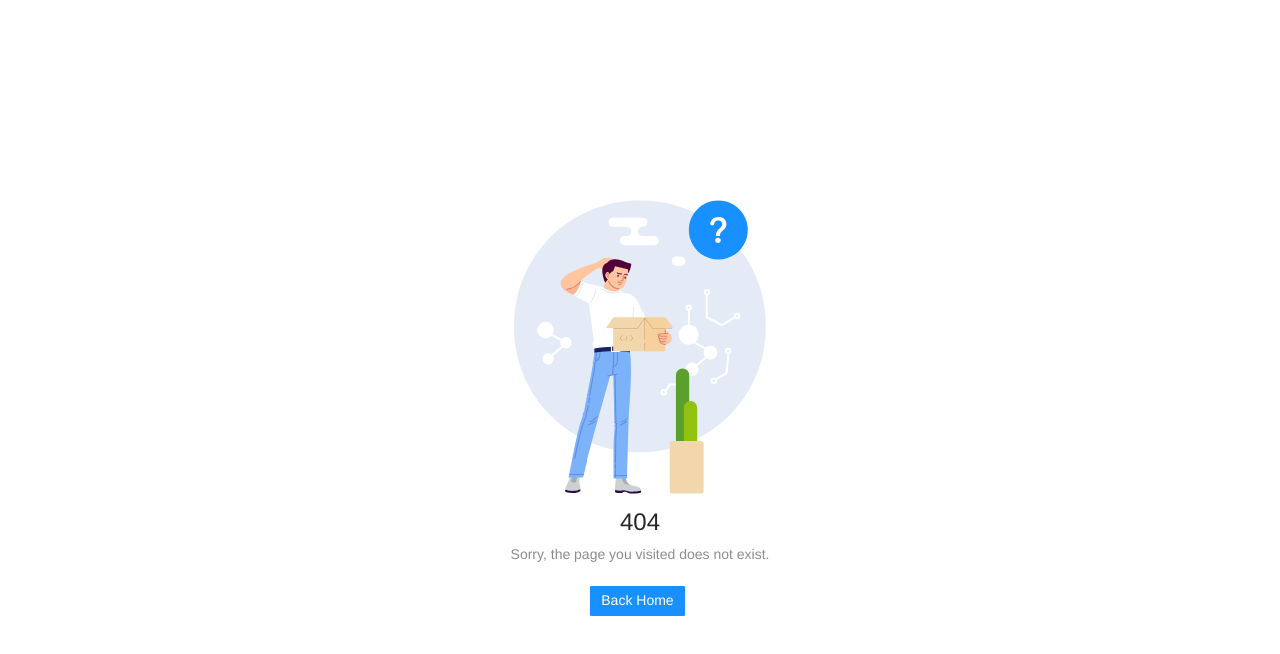
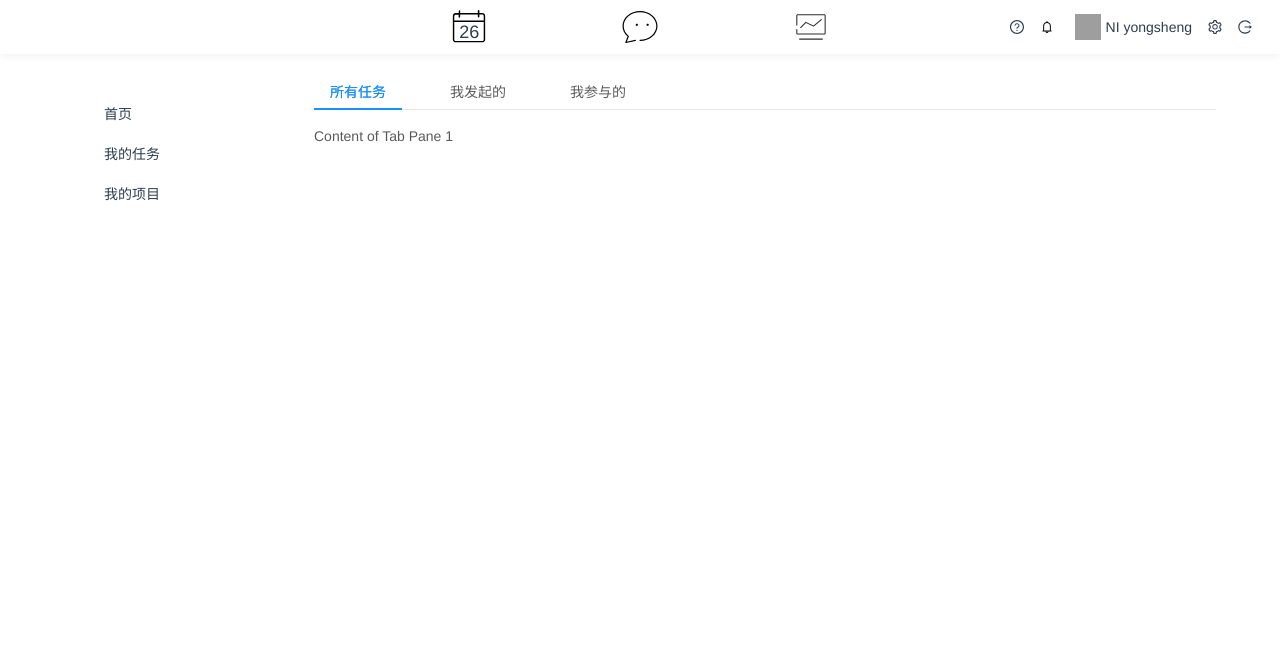
Before and after one commit to nnnnnnnnnni/longtong, a Vue app in the folder frontend/: page /workbench/home in a window 1280 px wide. Before the commit this address had no page. Shown: the top 654 px of the page. Built offline with nearby package versions, Linux system fonts and the light colour scheme; grey boxes are pictures that could not be loaded.

Commit message:
20200914-2

```diff
--- a/frontend/config/index.js
+++ b/frontend/config/index.js
@@ -15,7 +15,7 @@ module.exports = {
     // Various Dev Server settings
     host: 'localhost', // can be overwritten by process.env.HOST
     port: 8080, // can be overwritten by process.env.PORT, if port is in use, a free one will be determined
-    autoOpenBrowser: false,
+    autoOpenBrowser: true,
     errorOverlay: true,
     notifyOnErrors: true,
     poll: false, // https://webpack.js.org/configuration/dev-server/#devserver-watchoptions-
--- a/frontend/src/App.vue
+++ b/frontend/src/App.vue
@@ -19,7 +19,7 @@ body {
   margin: 0;
   width: 100%;
   height: 100%;
-  min-width: 1250px;
+  min-width: 800px;
 }
 #app {
   font-family: "Avenir", Helvetica, Arial, sans-serif;
--- a/frontend/src/components/index.js
+++ b/frontend/src/components/index.js
@@ -1,5 +1,5 @@
 import Vue from 'vue'
-import { Button, Input, FormModel, Card, Icon, Tooltip, Avatar, DatePicker, Upload, Calendar } from 'ant-design-vue'
+import { Button, Input, FormModel, Card, Icon, Tooltip, Avatar, DatePicker, Upload, Calendar, Tabs } from 'ant-design-vue'
 Vue.use(FormModel)
 Vue.use(Button)
 Vue.use(Input)
@@ -10,3 +10,4 @@ Vue.use(Avatar)
 Vue.use(DatePicker)
 Vue.use(Upload)
 Vue.use(Calendar)
+Vue.use(Tabs)
--- a/frontend/src/components/settings/menu.vue
+++ b/frontend/src/components/settings/menu.vue
@@ -160,7 +160,6 @@ export default {
     ltBtutton,
   },
   created() {
-    console.log(this.$route.path.toString())
     if(this.$route.path.toString().includes('/setting')){
       this.mode = 'edit';
     }
--- a/frontend/src/components/topnav.vue
+++ b/frontend/src/components/topnav.vue
@@ -175,7 +175,8 @@ export default {
   position: relative;
 }
 .tabs {
-  width: 750px;
+  width: 40%;
+  max-width: 750px;
   height: inherit;
   margin: 0 auto;
   font-size: 20px;
--- a/frontend/src/components/workbench/benchMenu.vue
+++ b/frontend/src/components/workbench/benchMenu.vue
@@ -1,18 +1,18 @@
 <template>
   <div class='bench-menu'>
-    <div class="menu-item">
+    <div class="menu-item" @click="jump('home')">
       <span class="item-icon">
         <a-icon type='home'></a-icon>
       </span>
       <span class="item-title">首页</span>
     </div>
-    <div class="menu-item">
+    <div class="menu-item" @click="jump('mission')">
       <span class="item-icon">
         <a-icon type='bars'></a-icon>
       </span>
       <span class="item-title">我的任务</span>
     </div>
-    <div class="menu-item">
+    <div class="menu-item" @click="jump('project')">
       <span class="item-icon">
         <a-icon type='appstore'></a-icon>
       </span>
@@ -25,8 +25,15 @@
 export default {
   name: 'benchMenu',
   data() {
-    return {};
+    return {
+
+    };
   },
+  methods: {
+    jump: function(pathName) {
+      this.$router.push({name: pathName})
+    }
+  }
 };
 </script>
 
@@ -42,5 +49,22 @@ export default {
   height: 40px;
   border-radius: 5px;
   cursor: pointer;
+  line-height: 40px;
+  display: flex;
+  transition: all 0.3s;
+}
+.menu-item .item-icon {
+  height: 40px;
+  width: 40px;
+  display: inline-block;
+  display: flex;
+  justify-content: center;
+  align-items: center;
+}
+.menu-item:hover {
+  background-color: rgba(0, 0, 0, 0.08);
+}
+.menu-active {
+  background-color: #91d5ff;
 }
 </style>
--- a/frontend/src/components/workbench/home.vue
+++ b/frontend/src/components/workbench/home.vue
@@ -1,10 +1,18 @@
 <template>
-  <div class='home'>home</div>
+  <div class="home">
+    <div>
+      <a-tabs size='small' @change="callback">
+        <a-tab-pane key="1" tab="所有任务">Content of Tab Pane 1</a-tab-pane>
+        <a-tab-pane key="2" tab="我发起的" force-render>Content of Tab Pane 2</a-tab-pane>
+        <a-tab-pane key="3" tab="我参与的">Content of Tab Pane 3</a-tab-pane>
+      </a-tabs>
+    </div>
+  </div>
 </template>
 
 <script>
 export default {
-  name: 'home',
+  name: "home",
   data() {
     return {};
   },
@@ -13,5 +21,9 @@ export default {
 
 
 <style scoped>
-
+.home {
+  height: 100%;
+  width: 100%;
+  box-sizing: border-box;
+}
 </style>
--- a/frontend/src/pages/chat.vue
+++ b/frontend/src/pages/chat.vue
@@ -32,11 +32,12 @@ export default {
   display: flex;
 }
 .left {
-  width: 349px;
+  width: 30%;
+  min-width: 299px;
+  max-width: 349px;
   border-right: 1px solid #e4e4e4;
 }
 .right {
   flex: 1;
-  min-width: 1150px;
 }
 </style>
--- a/frontend/src/pages/workbench.vue
+++ b/frontend/src/pages/workbench.vue
@@ -26,7 +26,7 @@ export default {
 <style scoped>
 .workbench{
   width: 90%;
-  max-width: 1700px;
+  max-width: 1600px;
   min-width: 800px;
   height: 100%;
   margin: 0 auto;
@@ -34,12 +34,13 @@ export default {
   overflow: hidden;
 }
 .bench-menu {
-  width: 300px;
+  width: 200px;
   height: 100%;
-  margin-right: 60px;
 }
 .bench-container {
   flex: 1;
+  padding: 20px 0px 0px 50px;
+  box-sizing: border-box;
   height: 100%;
 }
 </style>
--- a/frontend/src/router/index.js
+++ b/frontend/src/router/index.js
@@ -64,6 +64,28 @@ const routerConfig = new Router({
             }
           ]
         },
+        {
+          path: '/workbench',
+          name: 'workbench',
+          component: () => import('@/pages/workbench'),
+          children: [
+            {
+              path: '/workbench/home',
+              name: 'home',
+              component: () => import('@/components/workbench/home'),
+            },
+            {
+              path: '/workbench/mission',
+              name: 'mission',
+              component: () => import('@/components/workbench/missions'),
+            },
+            {
+              path: '/workbench/project',
+              name: 'project',
+              component: () => import('@/components/workbench/projects'),
+            }
+          ]
+        },
       ]
     },
     {
```
